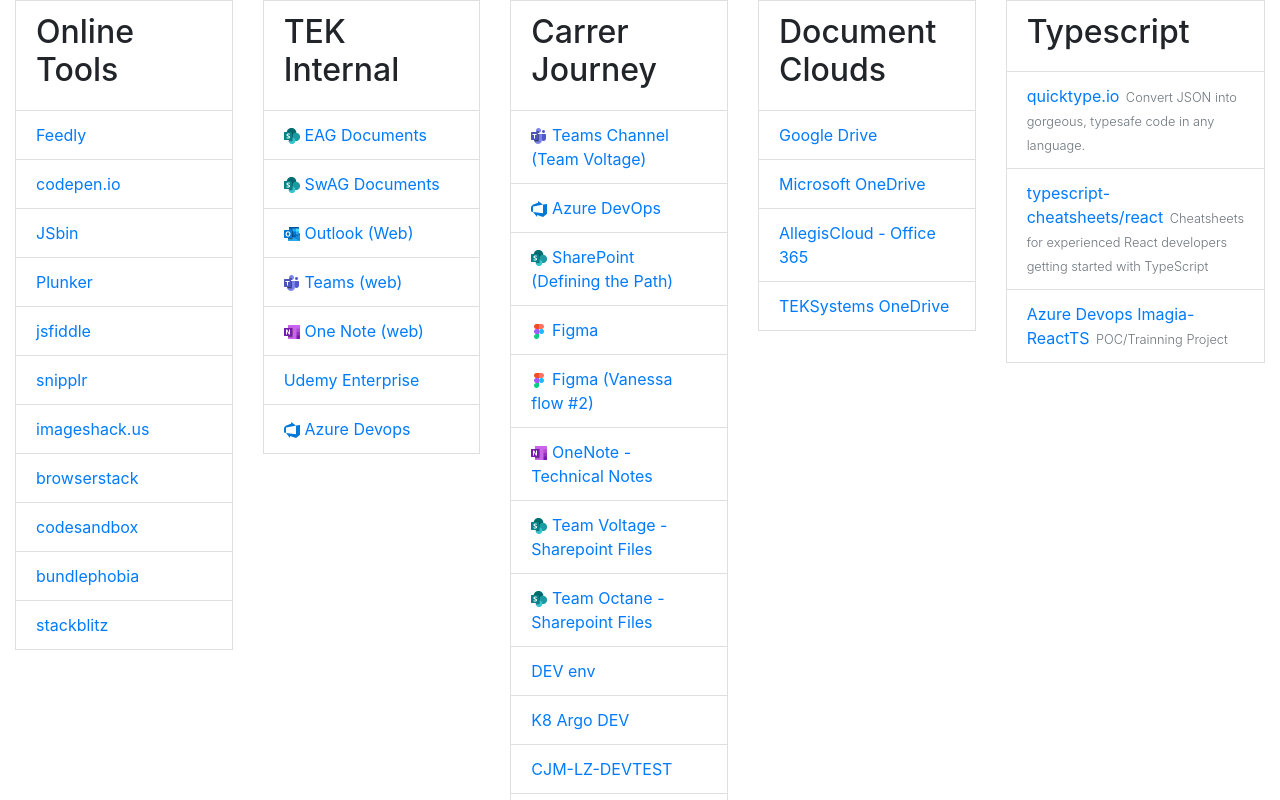
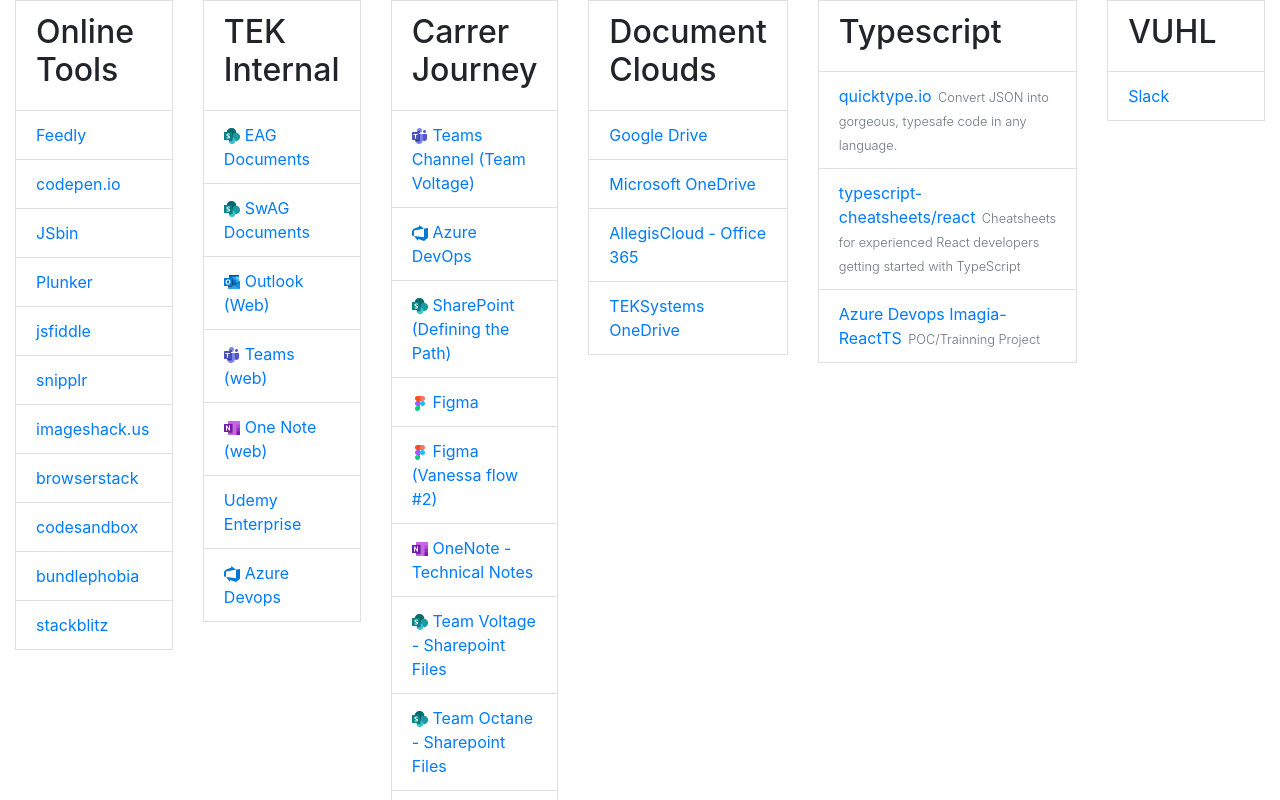
Before and after one commit to pgdesjardins/personal-start-page, a React (Create React App) app: page / in a window 1280 px wide. Shown: the top 800 px of the page. Built offline with nearby package versions, Linux system fonts and the light colour scheme.

Commit message:
add vuhl

```diff
--- /dev/null
+++ b/src/Data/vuhl.js
@@ -0,0 +1,9 @@
+export default {
+  name: "VUHL",
+  links: [
+    {
+      title: "Slack",
+      url: "https://app.slack.com/client/T0E1N96JX/CSEAZ9H3J"
+    }
+  ]
+};
```
Also changed, not shown: src/Data/index.js (+6 -4 lines).
